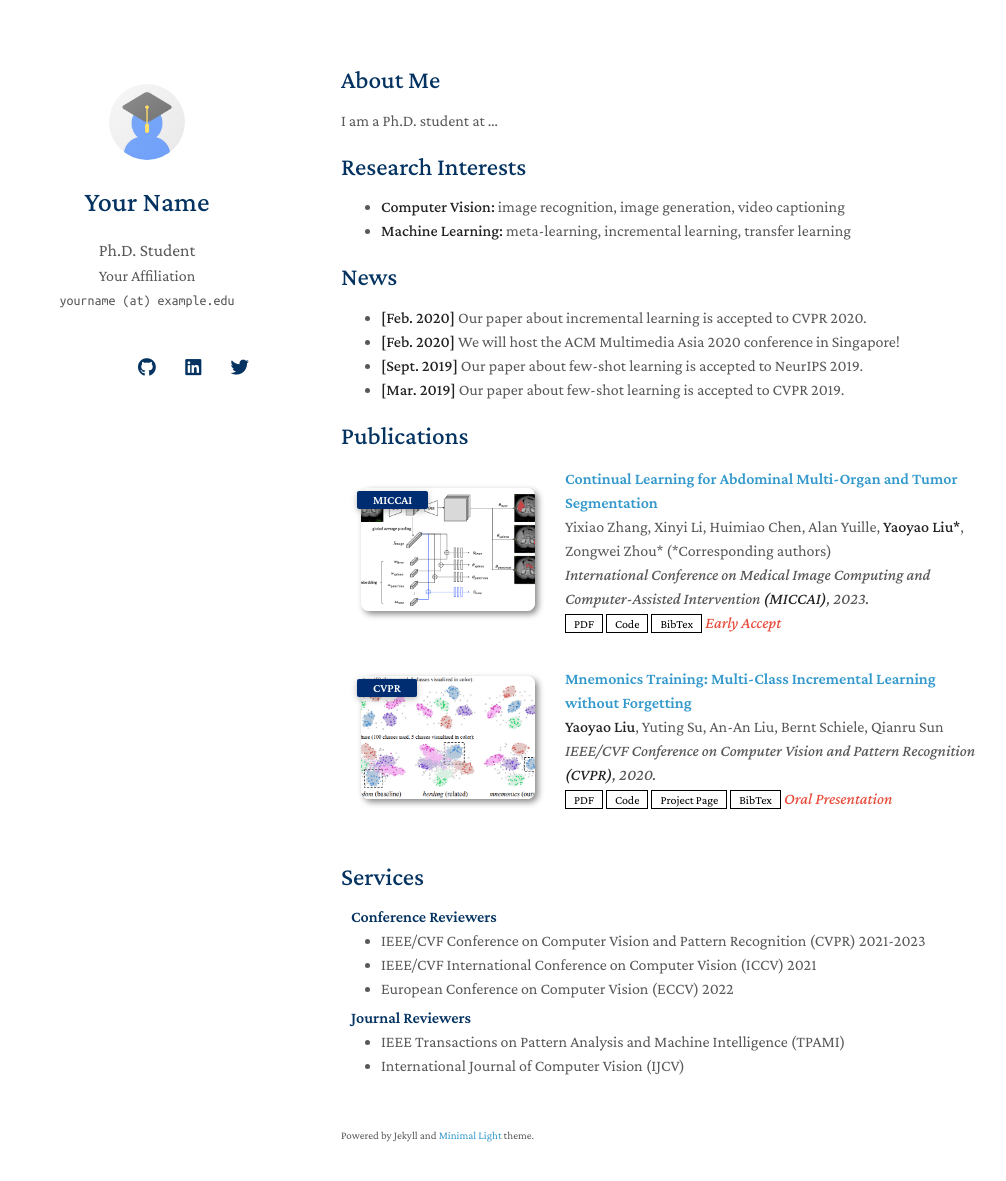
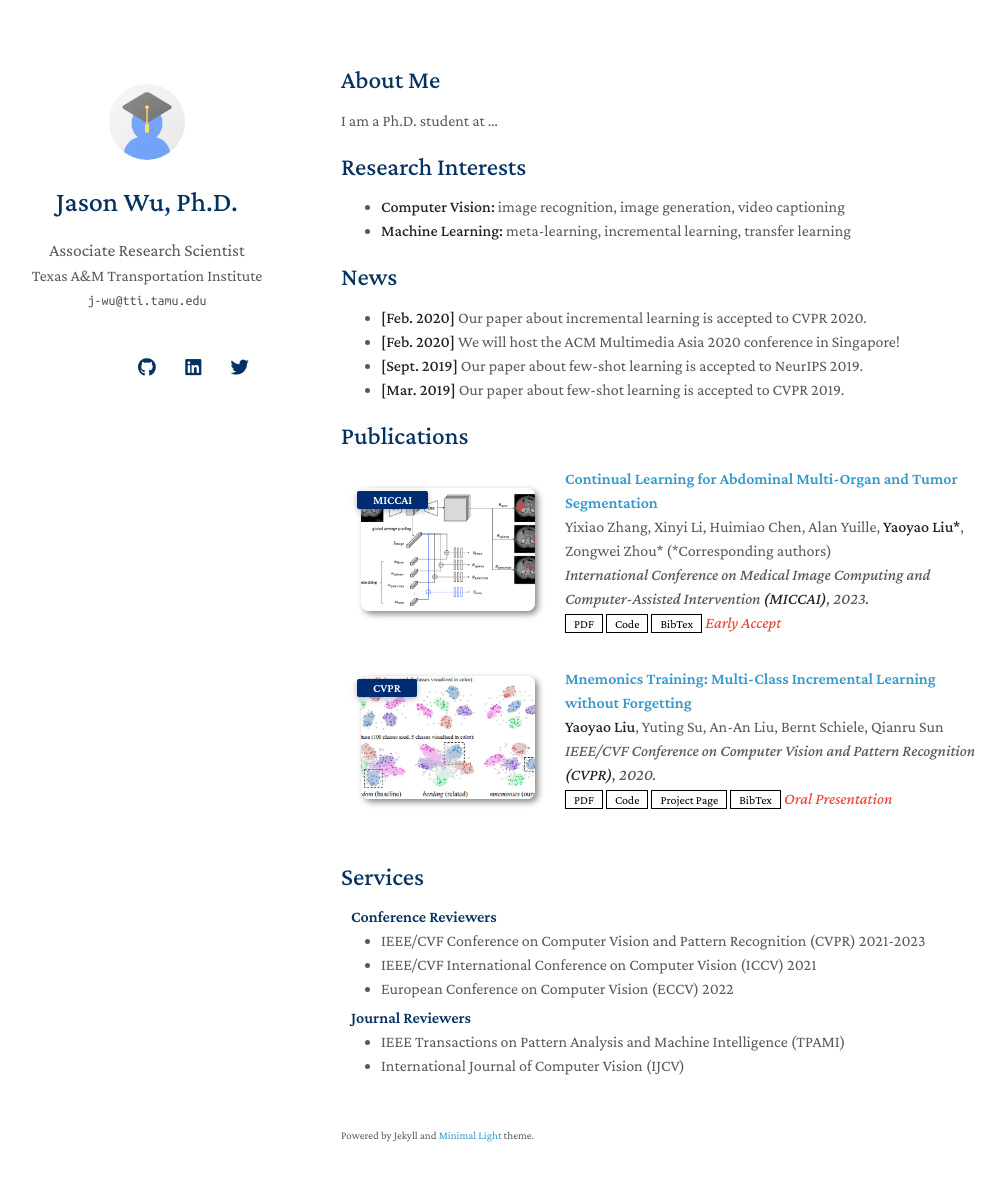
Before and after one commit to jasondwu/jasondwu.github.io, a Jekyll site: the page built from index.md, in a window 1280 px wide and 1216 px high. Shown: the top 1181 px of the window, without its empty margins (129-1135 px from the left). Built offline with Jekyll 4.4.1, drawn with Linux system fonts in a browser that asks for light colours; nearby versions of some CDN libraries; a style sheet for code colours, icons or effects is not loaded; our own code applies the rules of GitHub Pages for plain Markdown files.

Commit message:
Update _config.yml

```diff
--- a/_config.yml
+++ b/_config.yml
@@ -1,8 +1,8 @@
 # Basic Information
-title: Your Name
-position: Ph.D. Student
-affiliation: Your Affiliation
-email: yourname (at) example.edu
+title: Jason Wu, Ph.D.
+position: Associate Research Scientist
+affiliation: Texas A&M Transportation Institute
+email: j-wu@tti.tamu.edu
 
 # Search Engine Optimization (SEO)
 # The following information is used to improve the website traffic from search engines, e.g., Google.
```
